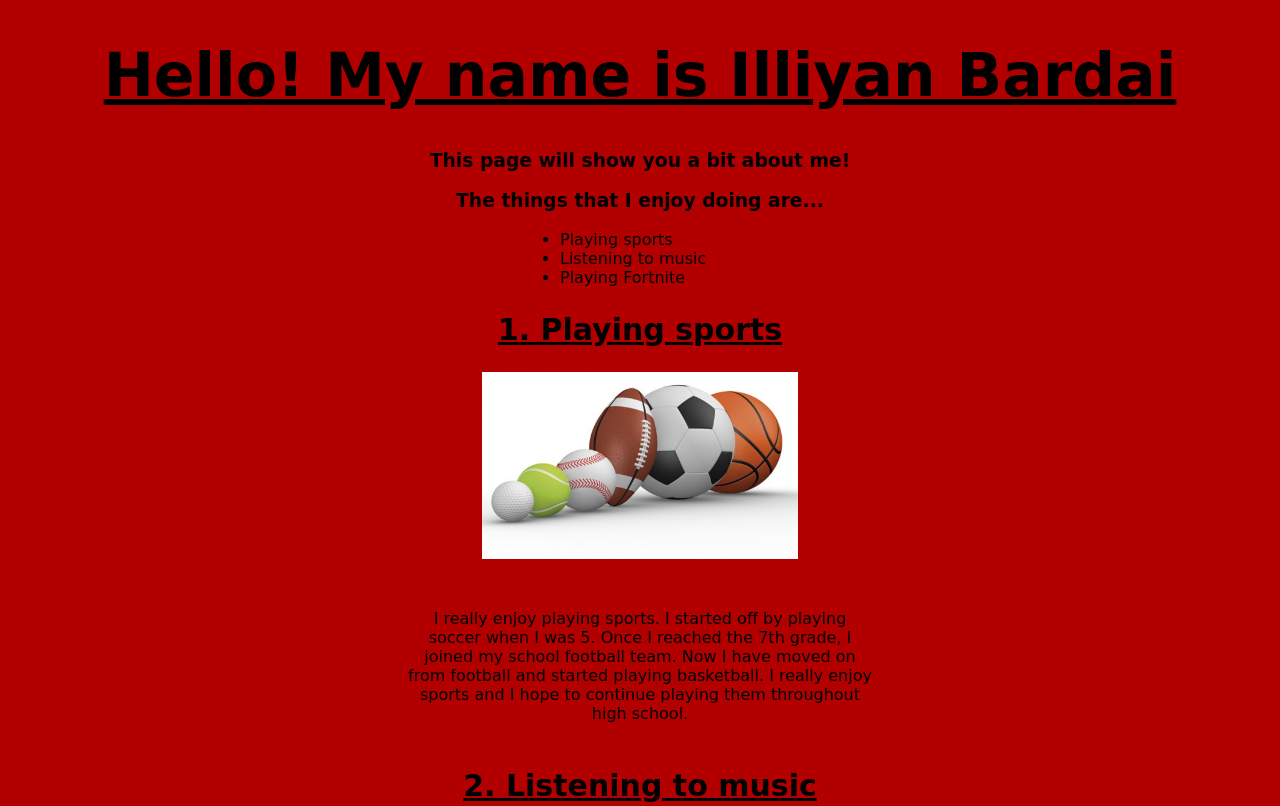
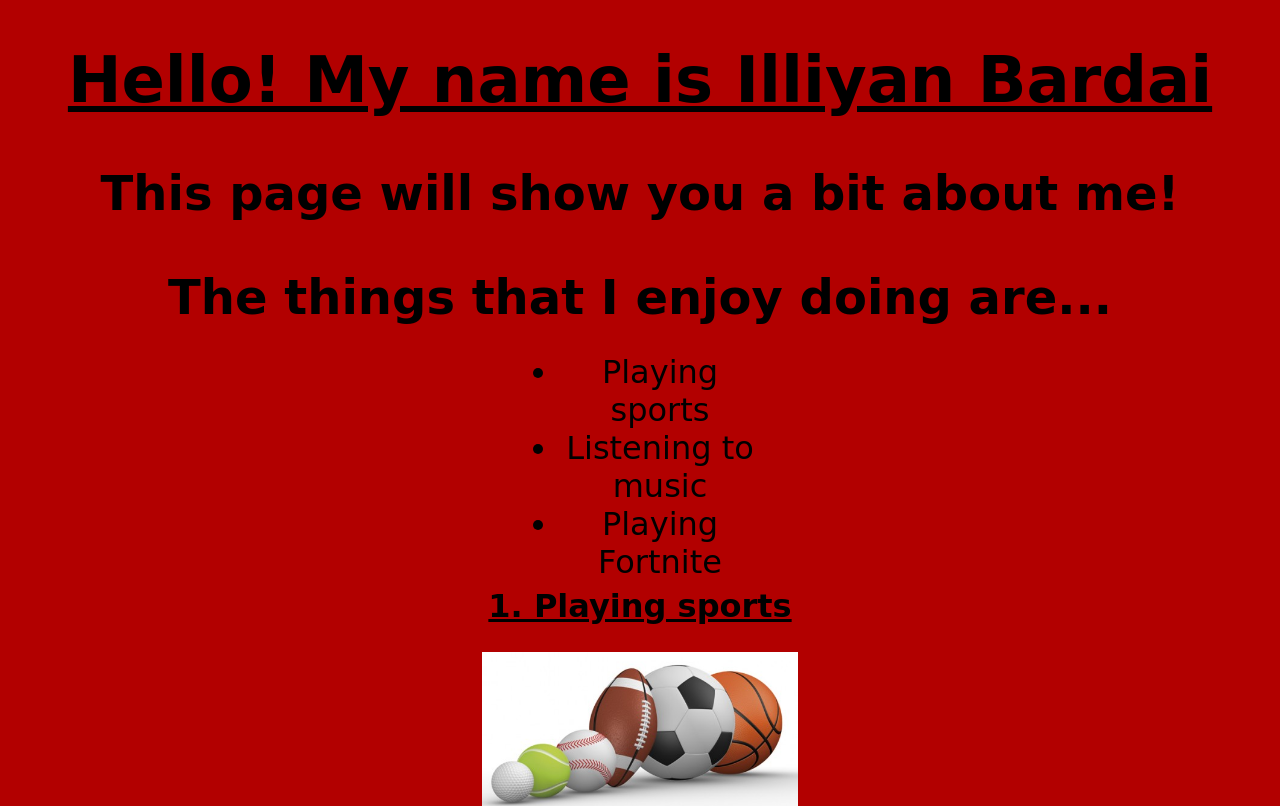
Before and after one commit to Illiyan10/illiyan10.github.io, a plain HTML site: page index.html in a window 1280 px wide. Shown: the top 806 px of the page. Drawn offline with Linux system fonts and the light colour scheme.

Commit message:
Made responsive

```diff
--- a/SRC/CSS/Style.CSS
+++ b/SRC/CSS/Style.CSS
@@ -16,15 +16,15 @@ h1 {
 
 ul {
   width: 200px;
-  margin: 0 auto;
-  text-align: left;
+  margin: -20px auto;
 }
+
 .bigfont {
-  font-size: 60px;
+  font-size: 4rem;
 }
 
 #id {
-  font-size: 100px;
+  font-size: 7rem;
 }
 
 p {
@@ -32,7 +32,7 @@ p {
 }
 
 h2 {
-  font-size: 30px;
+  font-size: 2rem;
 }
 
 .imgsize {
@@ -47,3 +47,50 @@ h2 {
 .imgfloatright {
     float: right;
 }
+
+@media (min-width: 576px) {
+  div p {
+    padding: 5rem;
+  }
+
+  ul {
+    font-size: 3rem;
+    width: 0px
+    margin-left: 15rem;
+  }
+}
+
+@media (min-width: 768px) {
+  div p {
+    padding: 2rem;
+    font-size: 2rem;
+  }
+  h3 {
+    font-size: 3rem;
+  }
+  h2 {
+    font-size: 3rem;
+  }
+  ul{
+    font-size: 3rem;
+    width: 0px
+    margin-left: 14rem;
+  }
+}
+
+@media (min-width: 992px) {
+  p {
+    padding: 30px 400px 20px 400px;
+    width: 800px;
+    margin-left: 280px;
+    text-align: center;
+  }
+
+  h2 {
+    font-size: 2rem;
+  }
+
+  ul{
+    font-size: 2rem;
+  }
+}
```
